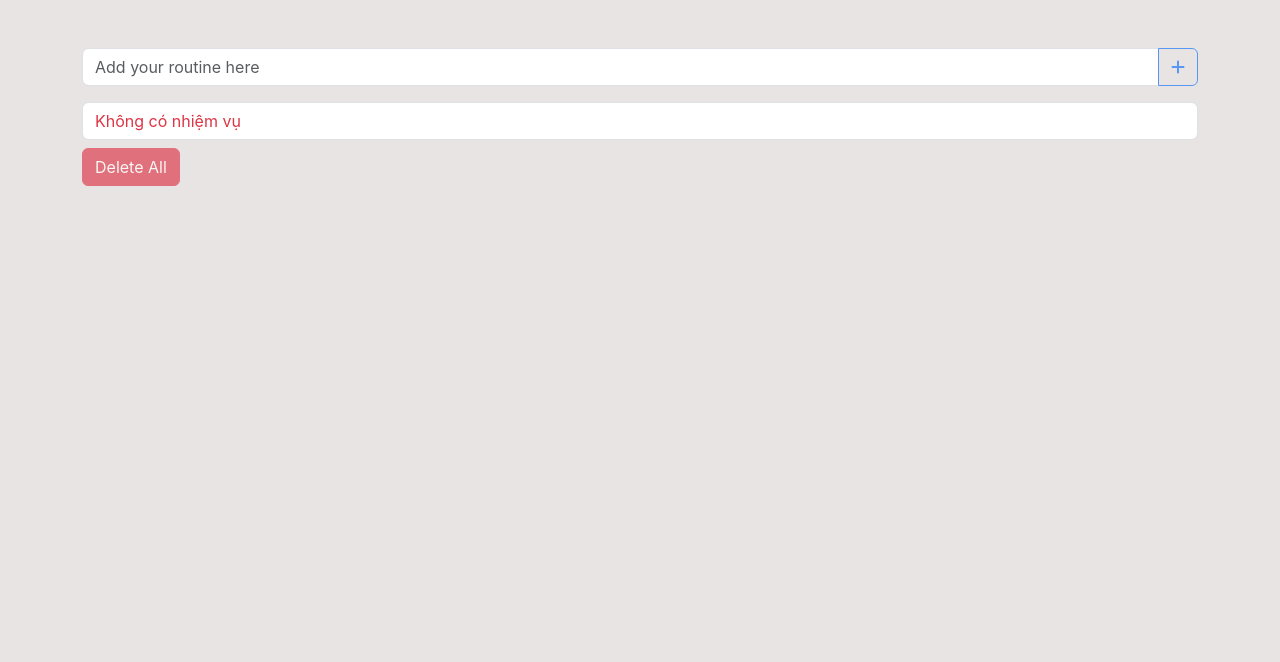
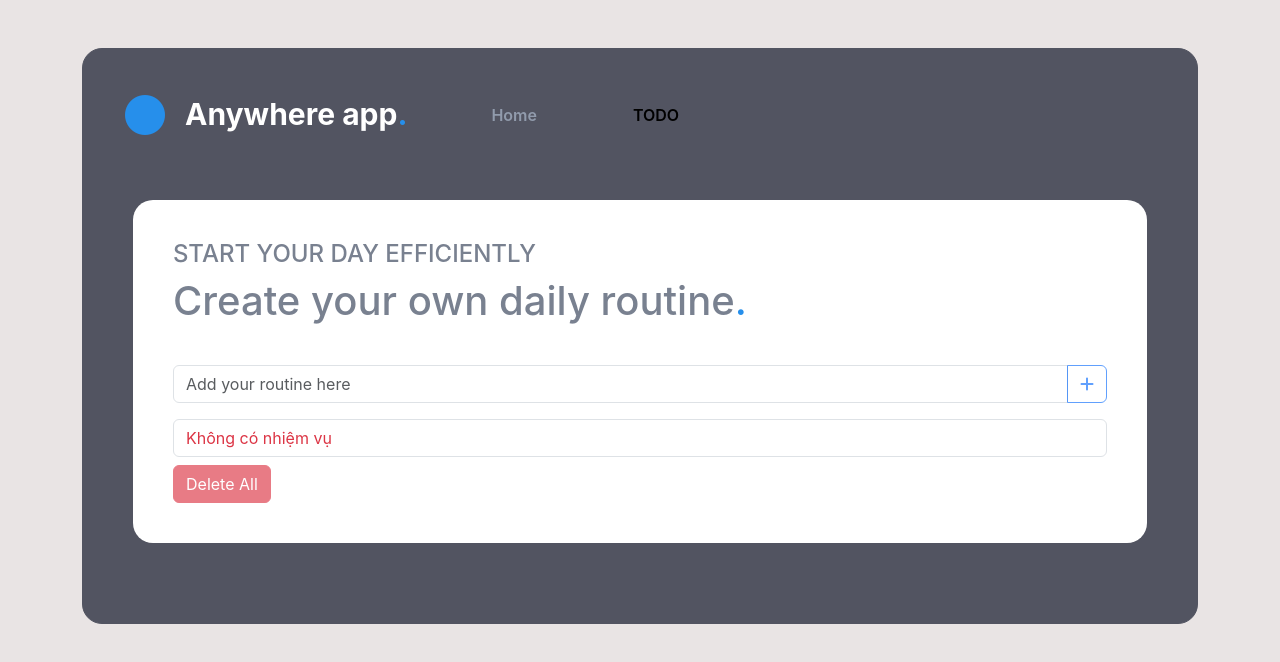
Before and after one commit to HaoNguyen-Ron/Batch32-ReactJS-NguyenHao, a React (Create React App) app in the folder bt3/: page / in a window 1280 px wide. Shown: the top 662 px of the page. Built offline with nearby package versions, Linux system fonts and the light colour scheme.

Commit message:
TODO list with Check & Delete

```diff
--- /dev/null
+++ b/bt3/src/Components/Todo/todo.css
@@ -0,0 +1,120 @@
+* {
+    margin: 0;
+    padding: 0;
+    box-sizing: border-box;
+}
+
+body {
+    background-color: #e9e4e4 !important;
+}
+
+.container {
+    width: 1440px;
+    margin: 0 auto;
+}
+
+a {
+    text-decoration: none;
+}
+
+ul,
+ol {
+    list-style-type: none;
+    text-decoration: none;
+}
+
+p {
+    margin-bottom: 0 !important;
+}
+
+.navbar .container-fluid {
+    display: flex;
+    margin: 0 30px;
+}
+
+:root{
+    --main-font-color:#268FEB;
+}
+
+.todo-background{
+    background-color: #525461;
+    border: 1px solid #525461;
+    border-radius: 20px;
+    padding: 30px 0;
+}
+.todo-container{
+    padding: 0 70px;
+    background-color: white;
+    margin: 50px 50px;
+}
+
+        /* header part */
+/* logo part */
+.logo-wrap{
+    display: flex;
+    justify-content: center;
+    align-items: center;
+}
+.logo-wrap a{
+    font-size: 30px;
+    font-weight: 700;
+    color: white;
+}
+.logo-wrap a::after{
+    content: '.';
+    color: var(--main-font-color);
+}
+.logo-wrap i{
+    font-size: 40px;
+    margin-right: 20px;
+    color: var(--main-font-color);
+}
+
+/* navbar part */
+.navbar{
+    background-color: 0,
+}
+.navbar .container-fluid {
+    display: flex;
+    margin: 0 30px;
+}
+#navbarNav{
+    margin-left: 20px;
+}
+#navbarNav .navbar-nav li{
+    margin: 0 40px;
+}
+.nav-item a{
+    color: #919bac;
+    font-weight: 600;
+}
+
+
+
+        /* main part */
+.todo-container{
+    margin-top: 50px;
+    padding: 40px;
+    border-radius: 20px;
+}
+/* title part */
+.title *{
+    color: #798190;
+}
+.greeting-title{
+    text-align: left;
+    margin: 0;
+    margin-bottom: 0.5rem;
+}
+.greeting-title::after{
+    content: '.';
+    color: var(--main-font-color);
+    text-align: center;
+}
+.login-title a{
+    color: var(--main-font-color);
+}
+
+.todo-wrap{
+    margin-top: 40px;
+}
--- /dev/null
+++ b/bt3/src/Components/Todo/todoapp.jsx
@@ -0,0 +1,72 @@
+import Action from "./action";
+import Add from "./addMission";
+import List from "./listMission";
+
+const ToDoApp = () => {
+    return (
+
+        <>
+            <div className='todo-background'>
+                <header>
+                    <nav className="navbar navbar-expand-lg">
+                        <div className="container-fluid">
+                            <div className="logo-wrap">
+                                <i className="fa-solid fa-circle" />
+                                <a className="navbar-brand" href="#">
+                                    Anywhere app
+                                </a>
+                            </div>
+
+                            <button
+                                className="navbar-toggler"
+                                type="button"
+                                data-bs-toggle="collapse"
+                                data-bs-target="#navbarNav"
+                                aria-controls="navbarNav"
+                                aria-expanded="false"
+                                aria-label="Toggle navigation"
+                            >
+                                <span className="navbar-toggler-icon"></span>
+                            </button>
+
+                            <div className="collapse navbar-collapse" id="navbarNav">
+                                <ul className="navbar-nav">
+                                    <li className="nav-item">
+                                        <a className="nav-link " aria-current="page" href="#">
+                                            Home
+                                        </a>
+                                    </li>
+
+                                    <li className="nav-item">
+                                        <a className="nav-link active" href="#">
+                                            TODO
+                                        </a>
+                                    </li>
+                                </ul>
+                            </div>
+                        </div>
+                    </nav>
+                </header>
+
+                <main>
+                    <div className="todo-container">
+                        <div className="title">
+                            <h4>START YOUR DAY EFFICIENTLY</h4>
+
+                            <h1 className='greeting-title'>Create your own daily routine</h1>
+                        </div>
+
+                        <div className="todo-wrap">
+                            <Add />
+                            <List />
+                            <Action />
+                        </div>
+                    </div>
+                </main>
+            </div>
+
+        </>
+    );
+}
+
+export default ToDoApp;
--- a/bt3/src/pages/todo.jsx
+++ b/bt3/src/pages/todo.jsx
@@ -2,15 +2,9 @@
 import Action from "Components/todo/action";
 import Add from "Components/todo/addMission";
 import List from "Components/todo/listMission";
+import 'Components/todo/todo.css'
+import ToDoApp from "Components/todo/todoapp";
 
-const TodoPage = () => {
-    return (
-        <>
-            <Add />
-            <List/>
-            <Action />
-        </>
-     );
-}
+const TodoPage = () => <ToDoApp />
 
 export default TodoPage;
```
